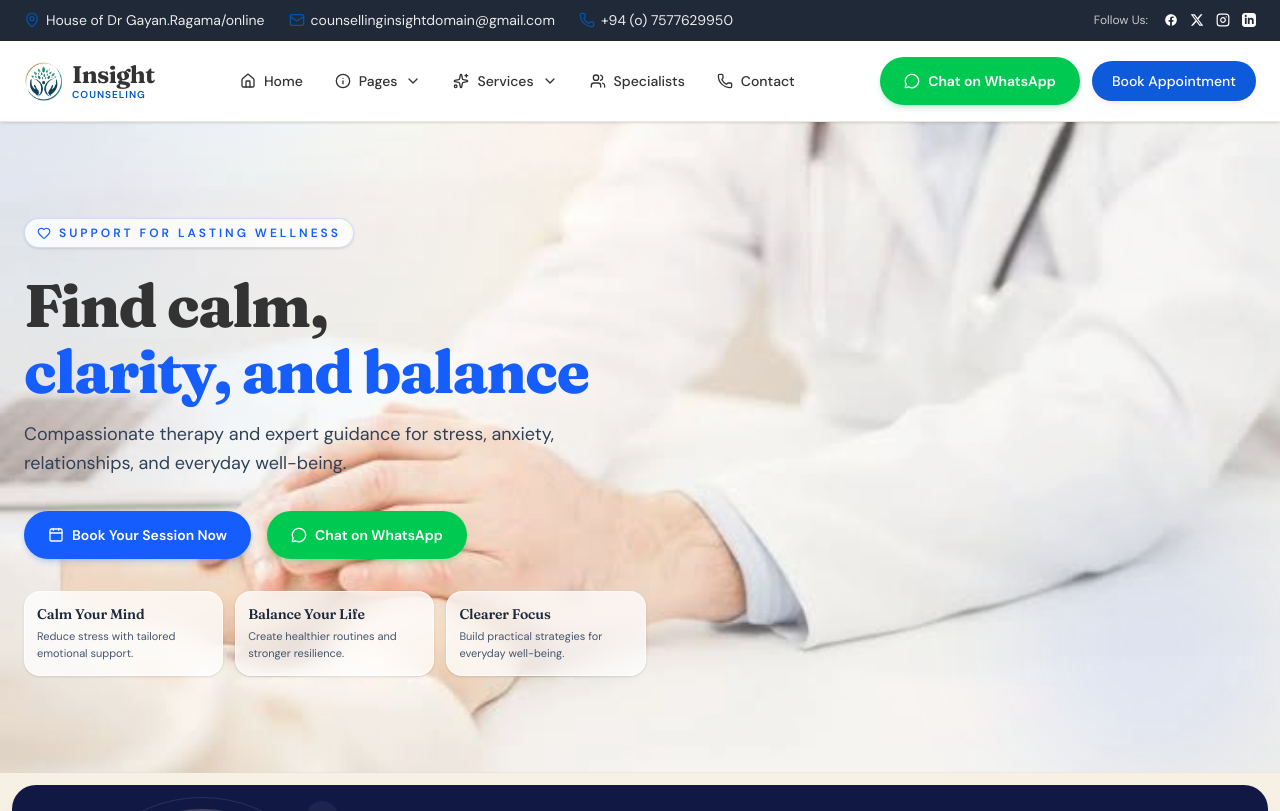
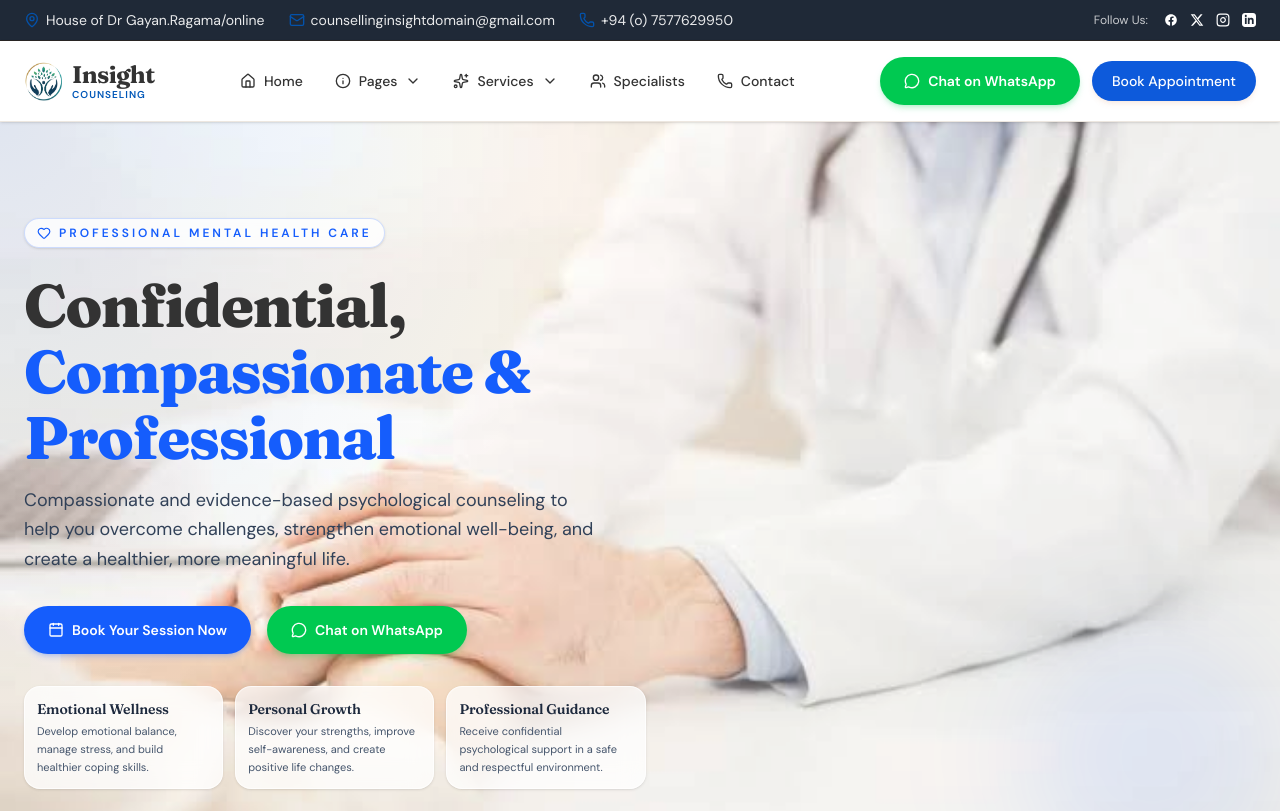
Before and after one commit to GThashan/metalist, a React (Vite) app: page / in a window 1280 px wide. Shown: the top 811 px of the page. Built offline with nearby package versions, Linux system fonts and the light colour scheme.

Commit message:
change cointents

```diff
--- a/src/App.tsx
+++ b/src/App.tsx
@@ -1020,9 +1020,7 @@ function App() {
                 {activeDropdown === "services" && (
                   <div className="mt-1 ml-3 border-l-2 border-brand-primary/20 pl-3 space-y-0.5 pb-1">
                     <button
-                      onClick={() =>
-                        navigateToPage("service", "mental-health")
-                      }
+                      onClick={() => navigateToPage("service", "mental-health")}
                       className={`flex w-full items-center gap-3 rounded-lg px-3 py-2.5 text-left text-sm transition-colors hover:bg-brand-cream hover:text-brand-primary ${
                         currentPage === "service" &&
                         currentServiceId === "mental-health"
@@ -1176,20 +1174,27 @@ function App() {
                     data-animate="hero"
                   >
                     <Heart className="h-3.5 w-3.5 shrink-0" />
-                    <span className="truncate">Support for lasting wellness</span>
-                  </div>
-
-                  <div className="space-y-4" data-animate="hero" data-delay="0.12">
+                    <span className="truncate">
+                      Professional Mental Health Care
+                    </span>
+                  </div>
+
+                  <div
+                    className="space-y-4"
+                    data-animate="hero"
+                    data-delay="0.12"
+                  >
                     <h1 className="max-w-3xl text-3xl font-extrabold leading-[1.1] tracking-tight text-[#333333] sm:text-4xl md:text-5xl lg:text-6xl">
-                      Find calm,
+                      Confidential,
                       <span className="block text-blue-600">
-                        clarity, and balance
+                         Compassionate & Professional
                       </span>
                     </h1>
 
                     <p className="max-w-xl text-sm leading-relaxed text-slate-700 sm:text-base md:text-lg">
-                      Compassionate therapy and expert guidance for stress,
-                      anxiety, relationships, and everyday well-being.
+                      Compassionate and evidence-based psychological counseling
+to help you overcome challenges, strengthen emotional
+ well-being, and create a healthier, more meaningful life.
                     </p>
                   </div>
 
@@ -1229,16 +1234,16 @@ function App() {
                   >
                     {[
                       {
-                        title: "Calm Your Mind",
-                        text: "Reduce stress with tailored emotional support.",
+                        title: "Emotional Wellness",
+                        text: "Develop emotional balance, manage stress, and build healthier coping skills.",
                       },
                       {
-                        title: "Balance Your Life",
-                        text: "Create healthier routines and stronger resilience.",
+                        title: "Personal Growth",
+                        text: "Discover your strengths, improve self-awareness, and create positive life changes.",
                       },
                       {
-                        title: "Clearer Focus",
-                        text: "Build practical strategies for everyday well-being.",
+                        title: "Professional Guidance",
+                        text: "Receive confidential psychological support in a safe and respectful environment.",
                       },
                     ].map((item) => (
                       <div
@@ -1299,9 +1304,7 @@ function App() {
                       Founder | Psychological Counselor & Psychotherapist
                     </p>
                     <p className="text-white/70 leading-relaxed text-sm">
-                      Providing professional psychological counseling and
-                      psychotherapy services with compassion, confidentiality
-                      and respect.
+                     Providing professional psychological counseling and psychotherapy services with confidentiality, compassion, and excellence.
                     </p>
                   </div>
                   {/* Separator Line */}
@@ -1409,7 +1412,10 @@ function App() {
                         icon: <Video className="h-4 w-4 text-brand-primary" />,
                       },
                     ].map((item, index, arr) => (
-                      <div key={item.step} className="flex flex-col items-center">
+                      <div
+                        key={item.step}
+                        className="flex flex-col items-center"
+                      >
                         <div className="flex w-full items-center gap-3 rounded-xl bg-brand-light/70 border border-brand-border px-3 py-3">
                           <span className="flex h-8 w-8 shrink-0 items-center justify-center rounded-full bg-brand-primary text-xs font-bold text-white">
                             {item.step}
@@ -1495,10 +1501,7 @@ function App() {
                           className="h-5 w-5"
                           aria-hidden="true"
                         >
-                          <path
-                            fill="#00832D"
-                            d="M12 8.5v7l6 3.5V5z"
-                          />
+                          <path fill="#00832D" d="M12 8.5v7l6 3.5V5z" />
                           <path
                             fill="#0066DA"
                             d="M4 7.5A2.5 2.5 0 0 1 6.5 5h7v14h-7A2.5 2.5 0 0 1 4 16.5z"
@@ -1564,8 +1567,6 @@ function App() {
             </div>
           </section>
 
-
-
           {/* Team / Specialists section */}
           <section
             ref={specialistSectionRef}
@@ -1676,7 +1677,10 @@ function App() {
           >
             <div className="absolute inset-0 bg-[radial-gradient(circle_at_top_right,_rgba(199,107,61,0.14),_transparent_35%)]" />
             <div className="relative z-10 mx-auto max-w-7xl px-6">
-              <div className="mx-auto mb-12 max-w-3xl text-center" data-animate="fade-up">
+              <div
+                className="mx-auto mb-12 max-w-3xl text-center"
+                data-animate="fade-up"
+              >
                 <span className="mb-3 block text-xs font-bold uppercase tracking-[0.3em] text-brand-primary">
                   Tailored specialties
                 </span>
@@ -1801,7 +1805,6 @@ function App() {
               </div>
             </div>
           </section>
-
 
           {/* Testimonials (Client Reviews) section */}
           <section
```
Lines whose indentation alone changed are shown as unchanged.
